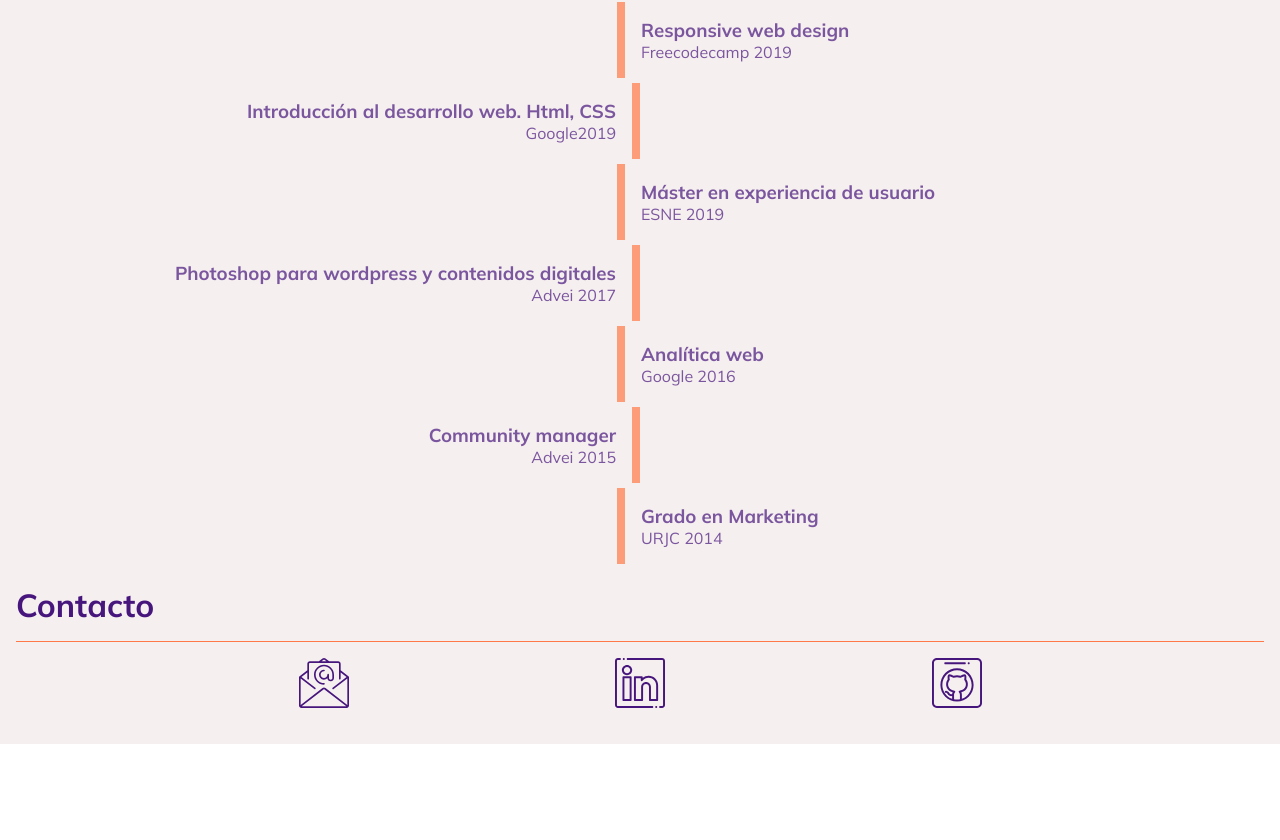
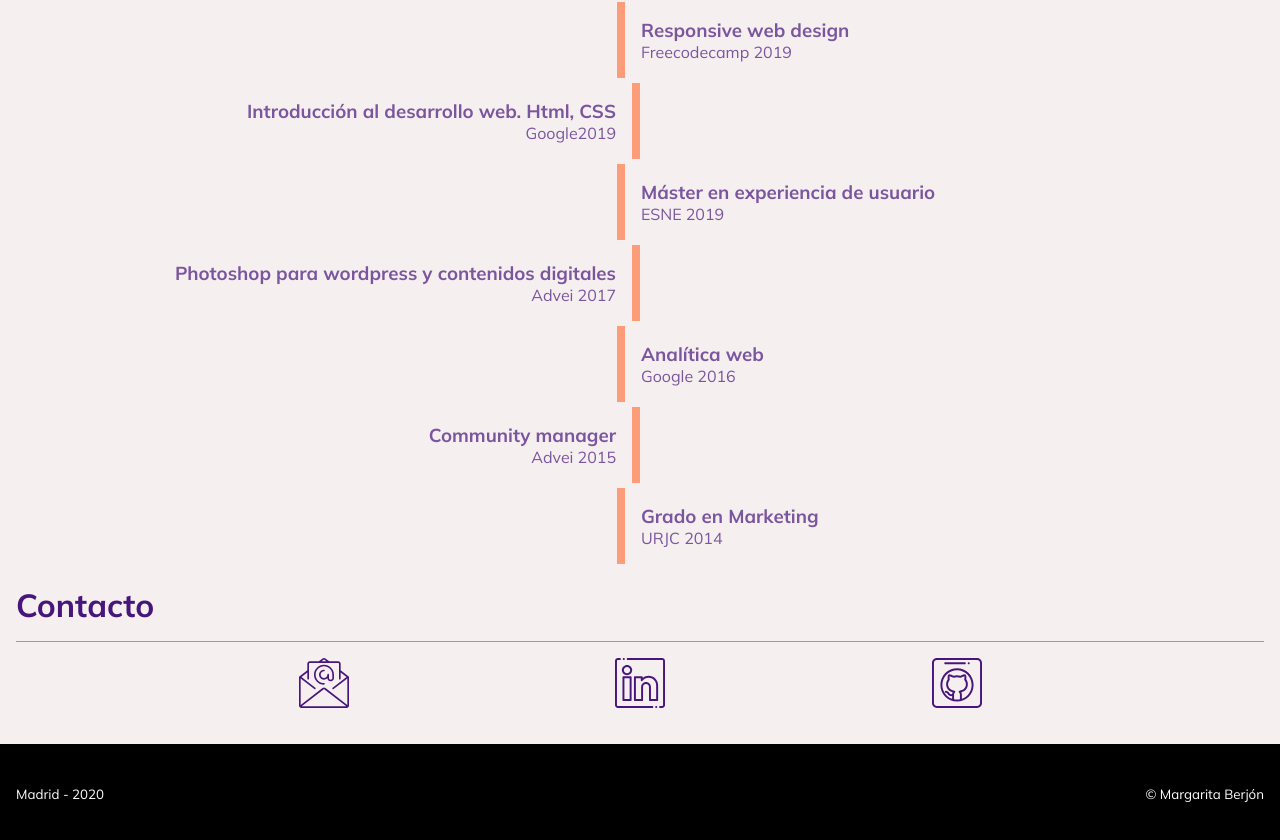
Before and after one commit to MargaritaBerjon/margarita-berjon-frontend, a React (Create React App) app: page / in a window 1280 px wide. Shown: the part 2155-2995 px from the top of the page. Before the commit the page ends 2899 px from the top, so only its background shows below. Built offline with nearby package versions, Linux system fonts and the light colour scheme; no server answers.

Commit message:
feature: footer component

```diff
--- a/src/components/App.js
+++ b/src/components/App.js
@@ -5,6 +5,7 @@ import AboutMe from './AboutMe.js';
 import MainProjects from './MainProjects.js'
 import Experience from './Experience/Experience.js';
 import Contact from './Contact.js';
+import Footer from './Footer.js';
 import '../style/App.css';
 
 function App() {
@@ -24,6 +25,7 @@ function App() {
       <MainProjects repos={projects} ></MainProjects>
       <Experience></Experience>
       <Contact></Contact>
+      <Footer></Footer>
     </div>
   );
 }
--- /dev/null
+++ b/src/components/Footer.js
@@ -0,0 +1,14 @@
+import React from 'react';
+import '../style/Footer.css'
+
+function Footer() {
+
+  return (
+    <footer className='footer-container'>
+      <small>Madrid - 2020</small>
+      <small>© Margarita Berjón</small>
+    </footer>
+  );
+}
+
+export default Footer;
--- /dev/null
+++ b/src/style/Footer.css
@@ -0,0 +1,12 @@
+.footer-container {
+  display: flex;
+  justify-content: space-between;
+  align-items: center;
+  height: 100px;
+  color: #ffff;
+  background-color: rgb(0, 0, 0);
+}
+
+small {
+  padding: 1rem;
+}
```
